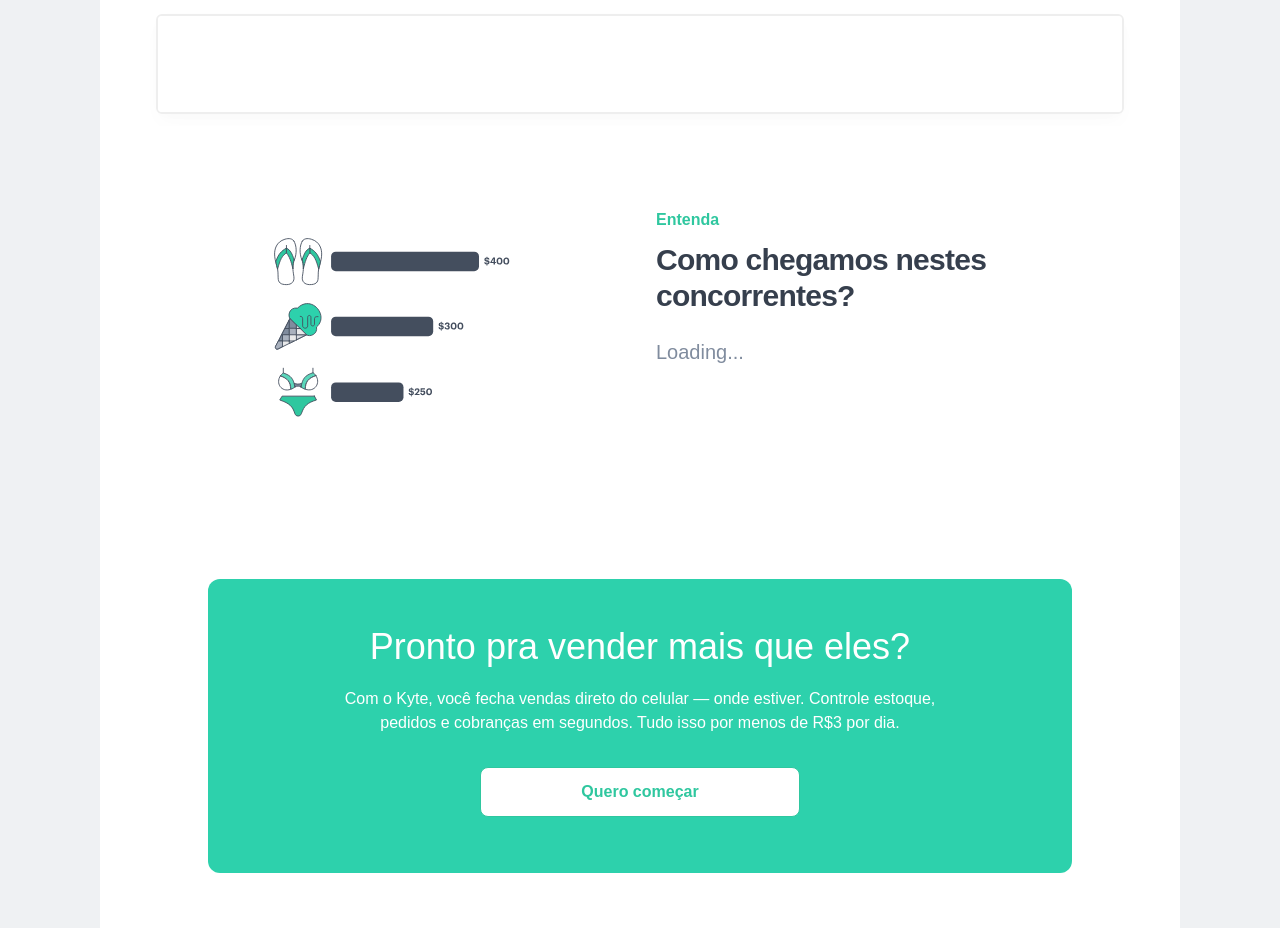
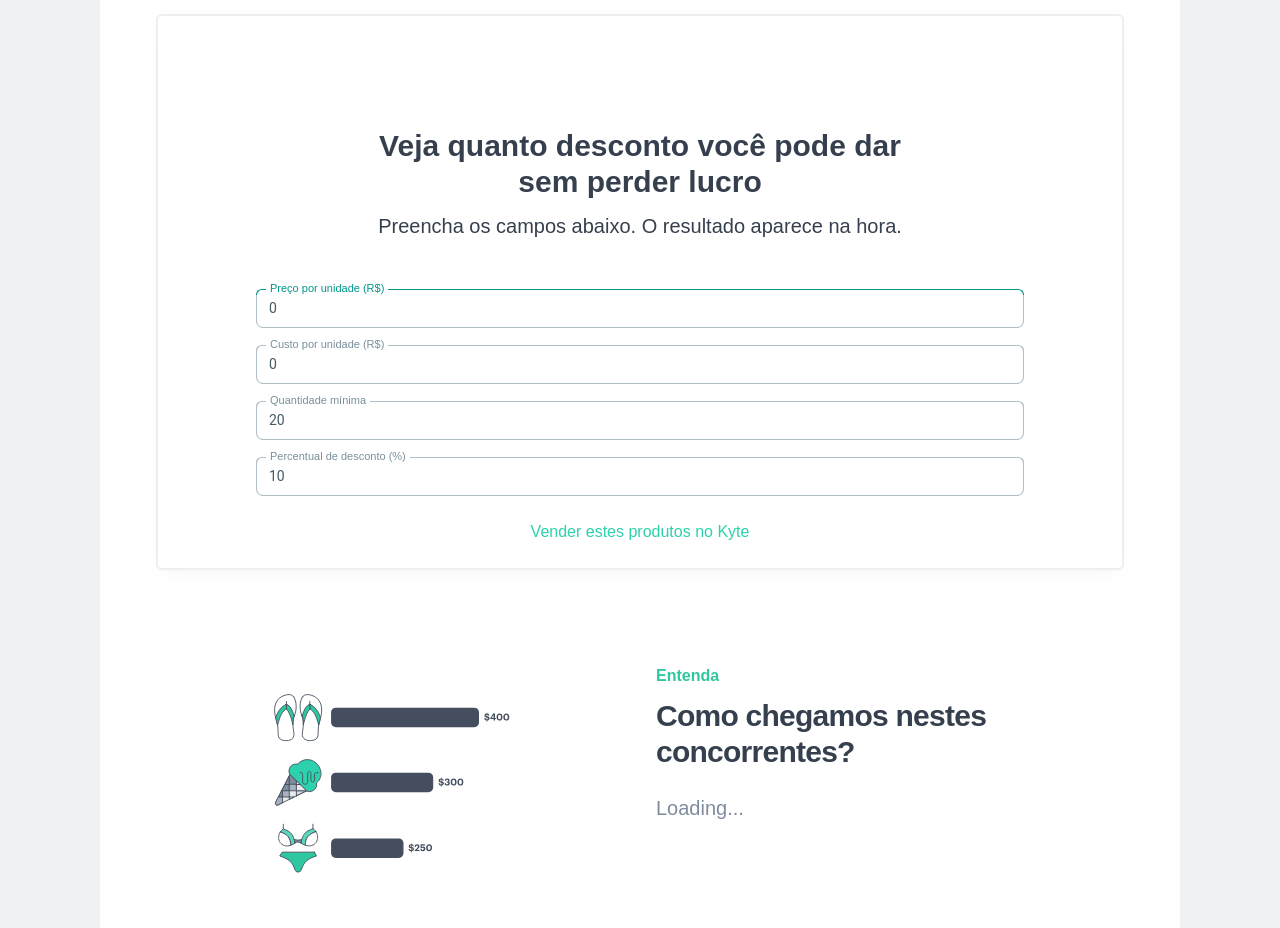
Before and after one commit to ivfarias/kyte-pages, an Astro site: page /results in a window 1280 px wide. Shown: the part 2980-3908 px from the top of the page. Built offline with nearby package versions, Linux system fonts and the light colour scheme; Astro itself is replaced by a stand-in of ours.

Commit message:
Added new bulk calculator module

```diff
--- a/src/api/mautic.tsx
+++ b/src/api/mautic.tsx
@@ -10,6 +10,7 @@ interface MauticContact {
   marketLowestPrice: number;
   marketMediumPrice: number;
   marketHighestPrice: number;
+  country?: string; // Optional field for country
 }
 
 export async function createMauticContact(contactData: MauticContact) {
@@ -27,7 +28,8 @@ export async function createMauticContact(contactData: MauticContact) {
       profitmargin: contactData.profitMargin,
       marketlowestprice: contactData.marketLowestPrice,
       marketmediumprice: contactData.marketMediumPrice,
-      markethighestprice: contactData.marketHighestPrice
+      markethighestprice: contactData.marketHighestPrice,
+      country: contactData.country || 'Brazil',
     };
 
     console.log('📤 Sending data to Mautic:', mauticData);
--- /dev/null
+++ b/src/components/BulkCalculator.tsx
@@ -0,0 +1,211 @@
+"use client"
+
+import type React from "react";
+import { useState, useEffect } from "react";
+import { Card } from "@material-tailwind/react/components/Card";
+import { Input } from "@material-tailwind/react/components/Input";
+import Heading3 from "../components/ui/Heading3";
+import Heading4 from "../components/ui/Heading4";
+import Text from "../components/ui/Text";
+
+interface BulkCalculatorProps {
+    marketMediumPrice?: number;
+    baseCost?: number;
+}
+
+const BulkCalculator: React.FC<BulkCalculatorProps> = ({
+    marketMediumPrice = 0,
+    baseCost = 0,
+}) => {
+    // Obter valores da URL, similar ao Chart.tsx e ProductList.tsx
+    const [urlParams, setUrlParams] = useState<URLSearchParams | null>(null);
+
+    useEffect(() => {
+        // Só executa no cliente
+        if (typeof window !== 'undefined') {
+            setUrlParams(new URLSearchParams(window.location.search));
+        }
+    }, []);
+
+    // Usar valores da URL ou props
+    const urlMarketMediumPrice = urlParams ? parseFloat(urlParams.get("marketMediumPrice") || "0") : 0;
+    const urlBaseCost = urlParams ? parseFloat(urlParams.get("baseCost") || "0") : 0;
+
+    // Priorizar valores da URL sobre props
+    const [unitPrice, setUnitPrice] = useState(0);
+    const [costPerUnit, setCostPerUnit] = useState(0);
+    const [bulkQuantity, setBulkQuantity] = useState(20);
+    const [discountPercentage, setDiscountPercentage] = useState(10);
+
+    // Atualizar os valores quando os parâmetros da URL estiverem disponíveis
+    useEffect(() => {
+        if (urlParams) {
+            setUnitPrice(urlMarketMediumPrice || marketMediumPrice);
+            setCostPerUnit(urlBaseCost || baseCost);
+        }
+    }, [urlParams, urlMarketMediumPrice, urlBaseCost, marketMediumPrice, baseCost]);
+
+    const [calculations, setCalculations] = useState({
+        discountedPrice: 0,
+        profitPerUnit: 0,
+        totalProfit: 0,
+        marginPercentage: 0,
+    });
+
+    useEffect(() => {
+        const debounce = setTimeout(() => {
+            if (unitPrice && costPerUnit && bulkQuantity && discountPercentage) {
+                const discountedPrice = unitPrice * (1 - discountPercentage / 100);
+                const profitPerUnit = discountedPrice - costPerUnit;
+                const totalProfit = profitPerUnit * bulkQuantity;
+                const marginPercentage = (profitPerUnit / discountedPrice) * 100;
+
+                setCalculations({
+                    discountedPrice,
+                    profitPerUnit,
+                    totalProfit,
+                    marginPercentage,
+                });
+            }
+        }, 300);
+
+        return () => clearTimeout(debounce);
+    }, [unitPrice, costPerUnit, bulkQuantity, discountPercentage]);
+
+    const getResultStyle = () => {
+        const { profitPerUnit, marginPercentage } = calculations;
+        if (profitPerUnit <= 0) return 'bg-[#FF4E4E] text-white';
+        if (marginPercentage < 20) return 'bg-[#F5A623] text-white';
+        return 'bg-[#2FAE94] text-white';
+    };
+
+    const getResultText = () => {
+        const { profitPerUnit, marginPercentage } = calculations;
+        if (profitPerUnit <= 0) return 'Atenção: você terá prejuízo por unidade vendida.';
+        if (marginPercentage < 20) return 'Tenha atenção: sua margem está abaixo de 20%.';
+        return 'É um desconto seguro.';
+    };
+
+    return (
+        <div className="w-full max-w-3xl mx-auto">
+            <Heading3 color="kyte-gray" align="left-mobile">Veja quanto desconto você pode dar sem perder lucro
+            </Heading3>
+            <Text size="extra-large" color="kyte-gray" align="left-mobile">Preencha os campos abaixo. O resultado aparece na hora.</Text>
+            <br />
+            <br />
+            <div className="space-y-4">
+                <div className="relative w-full min-w-[200px] h-10 mb-4">
+                    <input
+                        className="peer w-full h-full bg-transparent text-blue-gray-700 font-sans font-normal outline outline-0 focus:outline-0 disabled:bg-blue-gray-50 disabled:border-0 transition-all placeholder-shown:border placeholder-shown:border-blue-gray-200 placeholder-shown:border-t-blue-gray-200 border focus:border-2 border-t-transparent focus:border-t-transparent text-sm px-3 py-2.5 rounded-[7px] border-blue-gray-200 focus:border-teal-500"
+                        value={unitPrice}
+                        onChange={(e) => setUnitPrice(Number(e.target.value))}
+                        type="number"
+                        placeholder=" "
+                    />
+                    <label className="flex w-full h-full select-none pointer-events-none absolute left-0 font-normal !overflow-visible truncate peer-placeholder-shown:text-blue-gray-500 leading-tight peer-focus:leading-tight peer-disabled:text-transparent peer-disabled:peer-placeholder-shown:text-blue-gray-500 transition-all -top-1.5 peer-placeholder-shown:text-sm text-[11px] peer-focus:text-[11px] before:content[' '] before:block before:box-border before:w-2.5 before:h-1.5 before:mt-[6.5px] before:mr-1 peer-placeholder-shown:before:border-transparent before:rounded-tl-md before:border-t peer-focus:before:border-t-2 before:border-l peer-focus:before:border-l-2 before:pointer-events-none before:transition-all peer-disabled:before:border-transparent after:content[' '] after:block after:flex-grow after:box-border after:w-2.5 after:h-1.5 after:mt-[6.5px] after:ml-1 peer-placeholder-shown:after:border-transparent after:rounded-tr-md after:border-t peer-focus:after:border-t-2 after:border-r peer-focus:after:border-r-2 after:pointer-events-none after:transition-all peer-disabled:after:border-transparent peer-placeholder-shown:leading-[3.75] text-teal-500 peer-focus:text-teal-500 before:border-teal-500 peer-focus:before:!border-teal-500 after:border-teal-500 peer-focus:after:!border-teal-500">
+                        Preço por unidade (R$)
+                    </label>
+                </div>
+
+                <Input
+                    crossOrigin={undefined}
+                    onPointerEnterCapture={() => { }}
+                    onPointerLeaveCapture={() => { }}
+                    label="Custo por unidade (R$)"
+                    value={costPerUnit}
+                    onChange={(e) => setCostPerUnit(Number(e.target.value))}
+                    color="teal"
+                    type="number"
+                />
+
+                <Input
+                    crossOrigin={undefined}
+                    onPointerEnterCapture={() => { }}
+                    onPointerLeaveCapture={() => { }}
+                    label="Quantidade mínima"
+                    value={bulkQuantity}
+                    onChange={(e) => setBulkQuantity(Number(e.target.value))}
+                    color="teal"
+                    type="number"
+                />
+
+                <Input
+                    crossOrigin={undefined}
+                    onPointerEnterCapture={() => { }}
+                    onPointerLeaveCapture={() => { }}
+                    label="Percentual de desconto (%)"
+                    value={discountPercentage}
+                    onChange={(e) => setDiscountPercentage(Number(e.target.value))}
+                    color="teal"
+                    type="number"
+                    min={0}
+                    max={50}
+                />
+            </div>
+
+            {unitPrice > 0 && costPerUnit > 0 && bulkQuantity > 0 && (
+                <Card
+                    className={`mt-6 p-5 ${getResultStyle()}`}
+                    placeholder={undefined}
+                    onPointerEnterCapture={() => { }}
+                    onPointerLeaveCapture={() => { }}
+                >
+                    <Text size="large" color="white" align="left-all">
+                        Com essas condições, seu lucro será:
+                    </Text>
+                    <br></br>
+                    <div className="flex justify-between items-center mb-2">
+                        <Text size="medium" color="white" align="left-all">
+                            <span style={{ fontWeight: 600 }}>
+                                Preço com desconto
+                            </span>
+                        </Text>
+                        <Text size="medium" color="white" align="left-all" >
+                            R$ {calculations.discountedPrice.toFixed(2)}
+                        </Text>
+                    </div>
+
+                    <div className="flex justify-between items-center mb-2">
+                        <Text size="medium" color="white" align="left-all">
+                            <span style={{ fontWeight: 600 }}>
+                                Lucro por unidade
+                            </span>
+                        </Text>
+                        <Text size="medium" color="white" align="left-all" >
+                            R$ {calculations.profitPerUnit.toFixed(2)}
+                        </Text>
+                    </div>
+
+                    <div className="flex justify-between items-center mb-2">
+                        <Text size="medium" color="white" align="left-all">
+                            <span style={{ fontWeight: 600 }}>
+                                Margem de lucro
+                            </span>
+                        </Text>
+                        <Text size="medium" color="white" align="left-all" >
+                            {calculations.marginPercentage.toFixed(1)}%
+                        </Text>
+                    </div>
+                    <br></br>
+                    <Text size="medium" color="white" align="left-all">
+                        Se você vender <span style={{ fontWeight: 600 }}> {bulkQuantity} </span> unidades com
+                        <span style={{ fontWeight: 600 }}> {discountPercentage}% </span> de desconto, você terá R$
+                        <span style={{ fontWeight: 600 }}> {calculations.profitPerUnit.toFixed(2)} </span> de lucro por unidade.
+                        <span style={{ fontWeight: 600 }}> {getResultText()} </span>
+                    </Text>
+                </Card>
+            )}
+
+            <a
+                href="https://kyteapp.com/loading"
+                target="_blank"
+                rel="noopener noreferrer"
+                className="block text-center my-6 text-[#2dd1ac] hover:underline"
+            >
+                Vender estes produtos no Kyte
+            </a>
+        </div>
+    );
+};
+
+export default BulkCalculator;
--- a/src/pages/results.astro
+++ b/src/pages/results.astro
@@ -1,6 +1,5 @@
 ---
 import Layout from "../layouts/Layout.astro";
-import Header from "../components/Header.astro";
 import Footer from "../components/Footer.astro";
 import CallToAction from "../components/CallToAction.astro";
 import Section from "../components/Section.astro";
@@ -15,6 +14,7 @@ import Features from "../components/Features.astro";
 import Pricing from "../components/Pricing.astro";
 import ProductList from "../components/ProductList";
 import RedirectCheckout from "../components/ui/RedirectCheckout";
+import BulkCalculator from "../components/BulkCalculator";
 
 import Heading1 from "../components/ui/Heading1";
 import Heading2 from "../components/ui/Heading2";
@@ -327,6 +327,7 @@ A partir disso, é possível entender tanto se você tem um custo saudável para
     class="border-2 overflow-hidden rounded-md my-3 mx-6 shadow-[0_2px_15px_-3px_rgba(0,0,0,0.02),0_10px_20px_-2px_rgba(0,0,0,0.02)]"
   >
     <ProductList client:load />
+    <BulkCalculator client:only="react" />
   </div>
   <div class="grid justify-items-center">
     <Content
```
